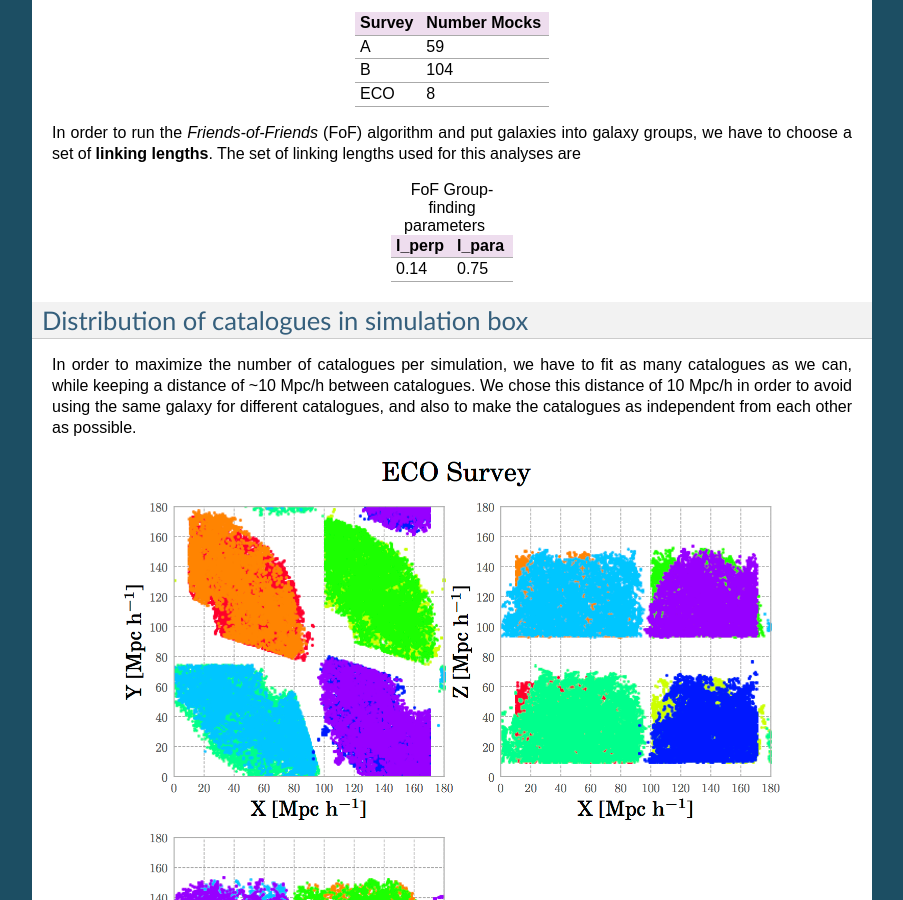
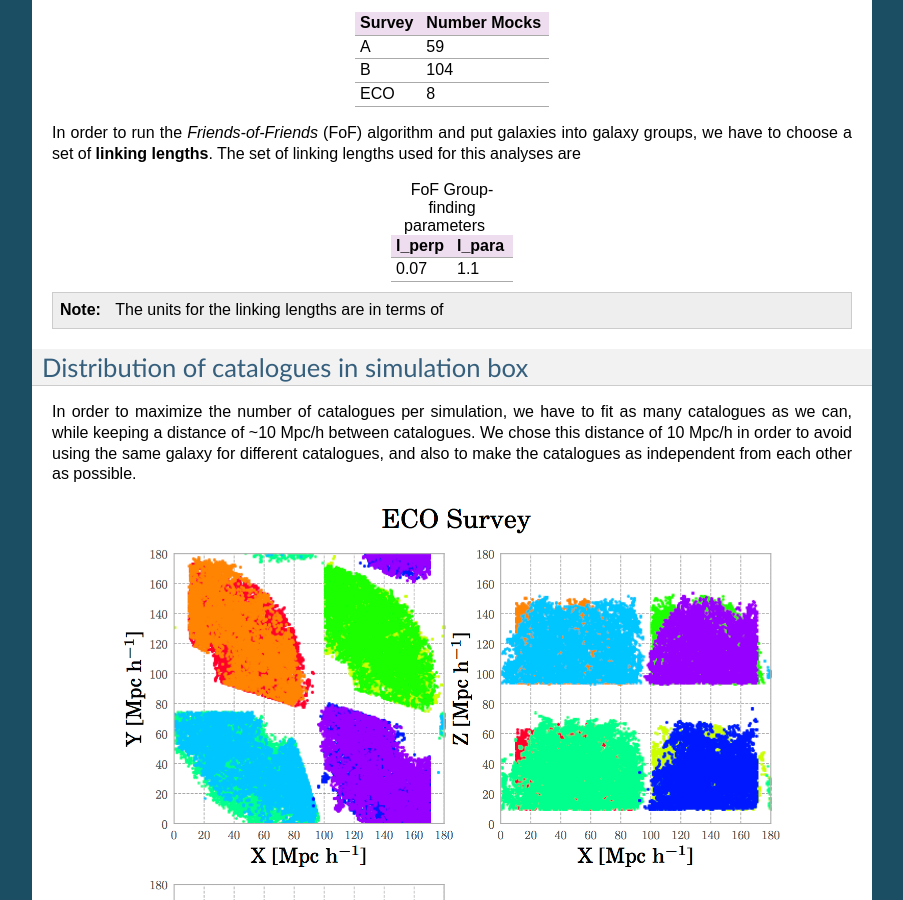
Before and after one commit to MehnaazAsad/ECO_Mocks_Catls_bias, a Sphinx documentation site: the page built from docs/mock_catalogues/mock_catalogues.rst, in a window 1280 px wide and 900 px high, scrolled down 2053 px. Shown: the whole window, without its empty margins (198-1101 px from the left). Built offline with Sphinx 7.4.7, drawn with Linux system fonts in a browser that asks for light colours.

Commit message:
Updated linking lengths

```diff
--- a/docs/mock_catalogues/mock_catalogues.rst
+++ b/docs/mock_catalogues/mock_catalogues.rst
@@ -100,8 +100,12 @@
 
     * - l_perp
       - l_para
-    * - 0.14
-      - 0.75
+    * - 0.07
+      - 1.1
+
+.. note::
+
+    The units for the linking lengths are in terms of
 
 .. _mock_distribution_box:
 -----------------------------------------------
```
